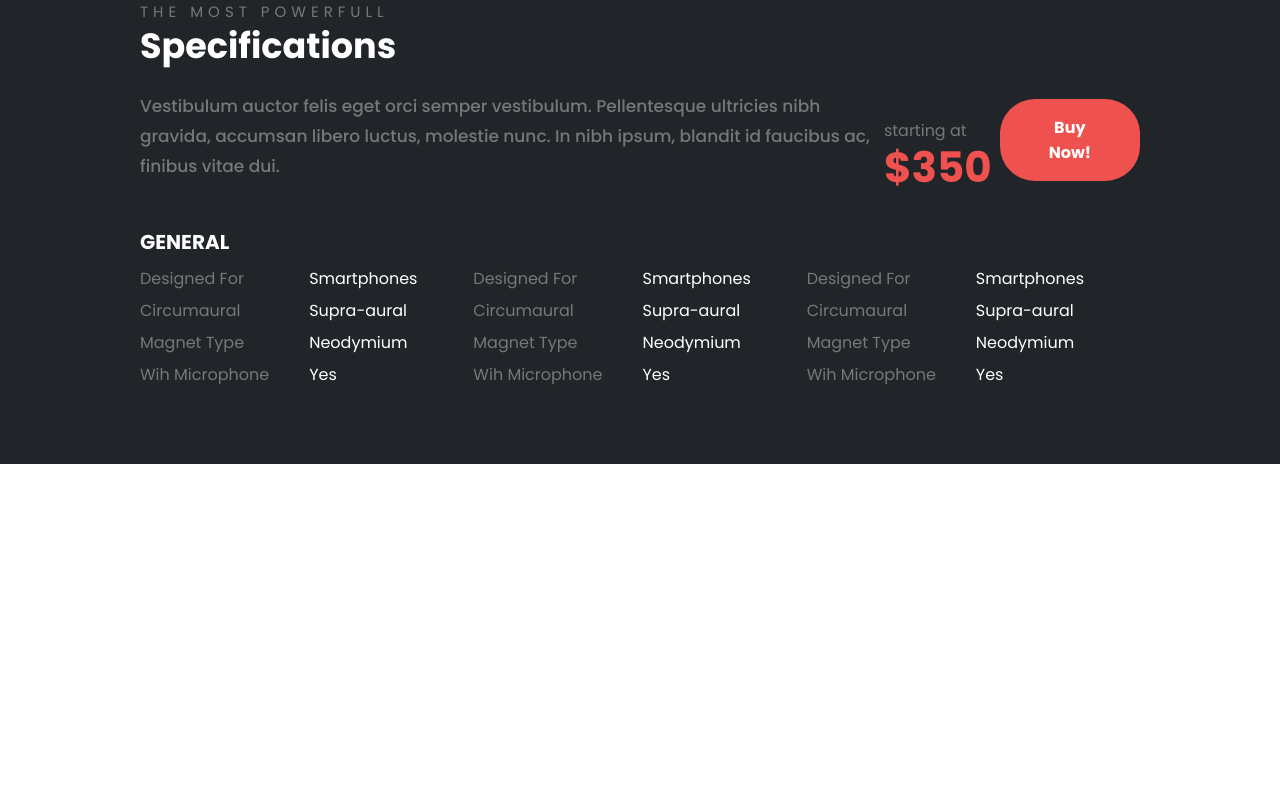
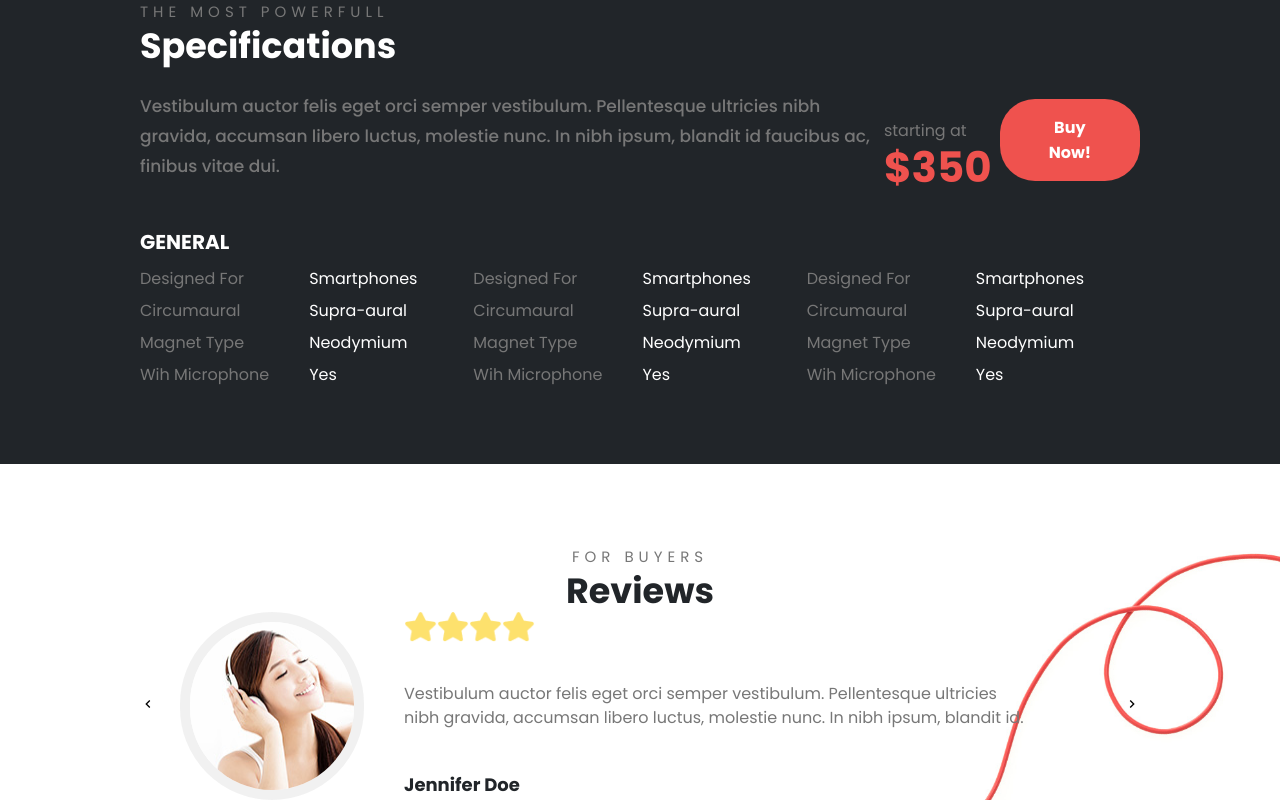
Before and after one commit to dev-shakhawat/porto.headphone, a React (Vite) app: page / in a window 1280 px wide. Shown: the part 3680-4480 px from the top of the page. Before the commit the page ends 4144 px from the top, so only its background shows below. Built offline with nearby package versions, Linux system fonts and the light colour scheme.

Commit message:
Reviews Added

```diff
--- a/src/App.jsx
+++ b/src/App.jsx
@@ -3,6 +3,7 @@ import Navbar from "./components/Navbar"
 import Banner from "./components/Banner"
 import Devices from "./components/Devices"
 import Specification from "./components/Specification"
+import Reviews from "./components/Reviews"
 
 
 function App() {
@@ -13,6 +14,7 @@ function App() {
       <Banner/>
       <Devices/>
       <Specification/>
+      <Reviews/>
     </div>
   )
 }
--- /dev/null
+++ b/src/components/Reviews.jsx
@@ -0,0 +1,48 @@
+import React from "react";
+
+// icons
+import { MdKeyboardArrowLeft } from "react-icons/md";
+import { MdKeyboardArrowRight } from "react-icons/md";
+import ReviewCart from "./common/ReviewCart";
+import client1 from "../assets/client-1.jpg";
+import wire from "../assets/product-wire.jpg";
+
+const Reviews = () => {
+  return (
+    <div className="mt-20 relative overflow-hidden  ">
+        <img src={wire} alt="wire" className="absolute bottom-0 right-[-100px] w-[400px]    " />
+      <div className="container">
+        <div className="text-center     ">
+          <p className="cmnTitle">for buyers</p>
+          <h3 className="cmnHead">Reviews</h3>
+        </div>
+
+        {/* slider */}
+        <div className=" relative  ">
+          {/* slider btn */}
+          <div className="">
+            <button type="button" className="absolute top-[45%] left-0  ">
+              <MdKeyboardArrowLeft />
+            </button>
+            <button type="button" className="absolute top-[45%] right-0  ">
+              <MdKeyboardArrowRight />
+            </button>
+          </div>
+
+          {/* slides */}
+          <div className="relative overflow-hidden mx-10  ">
+            <ReviewCart
+              img={client1}
+              review="Vestibulum auctor felis eget orci semper vestibulum. Pellentesque
+          ultricies nibh gravida, accumsan libero luctus, molestie nunc. In nibh
+          ipsum, blandit id."
+          name="Jennifer Doe"
+            />
+          </div>
+        </div>
+      </div>
+    </div>
+  );
+};
+
+export default Reviews;
--- /dev/null
+++ b/src/components/common/ReviewCart.jsx
@@ -0,0 +1,29 @@
+import React from "react";
+
+import star from "../../assets/star.png";
+
+const ReviewCart = ({ img , review , name }) => {
+  return (
+    <div className="flex gap-10">
+      <img
+        src={img}
+        alt="img"
+        className="rounded-full border-10 border-secondary/10   "
+      />
+      <div className="">
+        <div className="flex h-[30px]   ">
+          <img src={star} alt="star" />
+          <img src={star} alt="star" />
+          <img src={star} alt="star" />
+          <img src={star} alt="star" />
+        </div>
+        <p className="cmnPera py-10 w-[90%]  ">
+          {review}
+        </p>
+        <h4 className="font-bold text-[18px] leading-[30px] text-primary">{name}</h4>
+      </div>
+    </div>
+  );
+};
+
+export default ReviewCart;
```
Also changed, not shown: src/assets/flags.png (deleted), src/assets/star.png (added).
